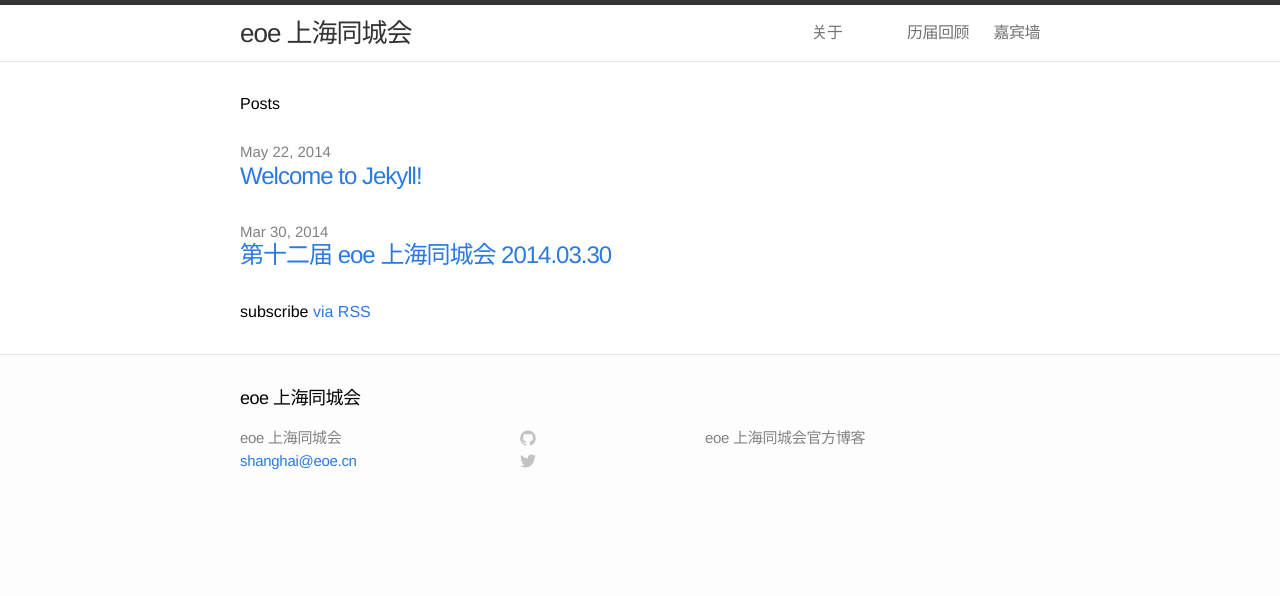
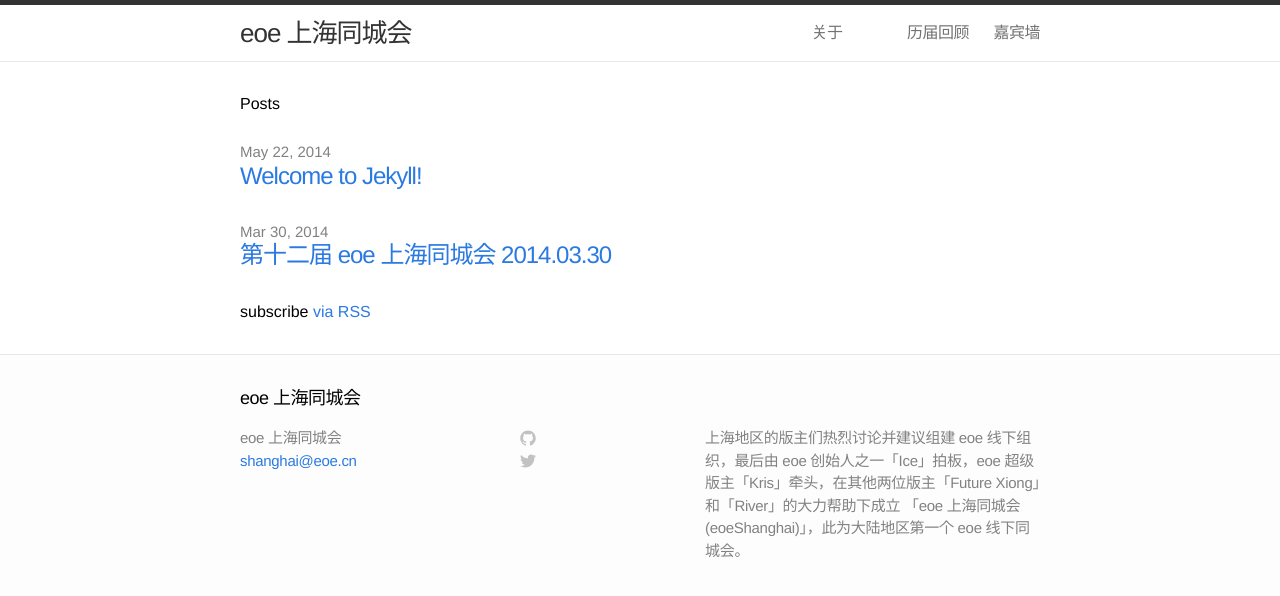
Before and after one commit to eoeshanghai/eoeshanghai.github.io, a Jekyll site: the page built from index.html, in a window 1280 px wide. Shown: the top 596 px of the page. Built offline with Jekyll 4.4.1, drawn with Linux system fonts in a browser that asks for light colours.

Commit message:
修改固定连接格式

```diff
--- a/_config.yml
+++ b/_config.yml
@@ -1,10 +1,10 @@
 # Site settings
 title: eoe 上海同城会
 email: shanghai@eoe.cn
-description: "eoe 上海同城会官方博客"
+description: "上海地区的版主们热烈讨论并建议组建 eoe 线下组织，最后由 eoe 创始人之一「Ice」拍板，eoe 超级版主「Kris」牵头，在其他两位版主「Future Xiong」和「River」的大力帮助下成立 「eoe 上海同城会(eoeShanghai)」，此为大陆地区第一个 eoe 线下同城会。"
 baseurl: ""
 url: "http://shanghai.eoe.cn"
 
 # Build settings
 markdown: kramdown
-permalink: pretty
+permalink: /:year/:month/:day/:title
```
